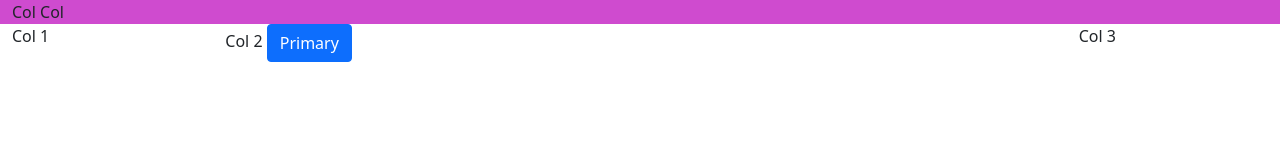
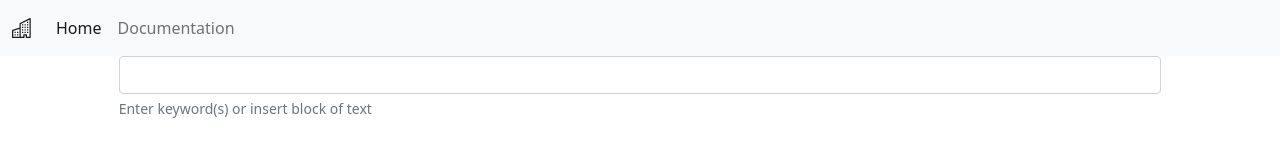
Before and after one commit to Michall2021/search-engine, a plain HTML site: page index.html in a window 1280 px wide. Drawn offline with nearby package versions, Linux system fonts and the light colour scheme.

Commit message:
Change to page design
Changed page design for search window

```diff
--- a/index.html
+++ b/index.html
@@ -2,28 +2,49 @@
 <html>
     <head>
         <link href="https://cdn.jsdelivr.net/npm/bootstrap@5.1.3/dist/css/bootstrap.min.css" rel="stylesheet" integrity="sha384-1BmE4kWBq78iYhFldvKuhfTAU6auU8tT94WrHftjDbrCEXSU1oBoqyl2QvZ6jIW3" crossorigin="anonymous">
+        <link rel="stylesheet" href="https://cdn.jsdelivr.net/npm/bootstrap-icons@1.8.1/font/bootstrap-icons.css">
         <link href="main.css" rel="stylesheet">
     <title>Test</title>
     </head>
     <body>
+        <header>
+            <nav class="navbar navbar-expand-lg navbar-light bg-light">
+                <div class="container-fluid">
+                  <a class="navbar-brand" href=""><i class="bi bi-building"></i></a>
+                  <button class="navbar-toggler" type="button" data-bs-toggle="collapse" data-bs-target="#navbarNav" aria-controls="navbarNav" aria-expanded="false" aria-label="Toggle navigation">
+                    <span class="navbar-toggler-icon"></span>
+                  </button>
+                  <div class="collapse navbar-collapse" id="navbarNav">
+                    <ul class="navbar-nav">
+                      <li class="nav-item">
+                        <a class="nav-link active" aria-current="page" href="#">Home</a>
+                      </li>
+                      <li class="nav-item">
+                        <a class="nav-link" href="#">Documentation</a>
+                      </li>
+
+                    </ul>
+                  </div>
+                </div>
+              </nav>
+        </header>
         <div class="container-fluid">
-            <div class="row fialovy">
-                <div class="col">
-                    Col Col
+            <div class="row">
+                <div class="col-1">
                 </div>
-            </div>
-            <div class="row">
-                <div class="col-2">
-                    Col 1
+                <div class="col-10">
+                    <div class="searchWindow">
+                        <input type="text" id="searchText" class="form-control" aria-describedby="searchHelpBlock">
+                        <div id="searchHelpBlock" class="form-text">
+                        Enter keyword(s) or insert block of text
+                        </div>
+                    </div>
                 </div>
-                <div class="col-8">
-                    Col 2
-                    <button type="button" class="btn btn-primary">Primary</button>
-                </div>
-                <div class="col-2">
-                    Col 3
+                <div class="col-1">
                 </div>
             </div>
         </div>
+
+    <script src="https://cdn.jsdelivr.net/npm/bootstrap@5.1.3/dist/js/bootstrap.bundle.min.js" integrity="sha384-ka7Sk0Gln4gmtz2MlQnikT1wXgYsOg+OMhuP+IlRH9sENBO0LRn5q+8nbTov4+1p" crossorigin="anonymous"></script>
     </body>
     </html>
```
